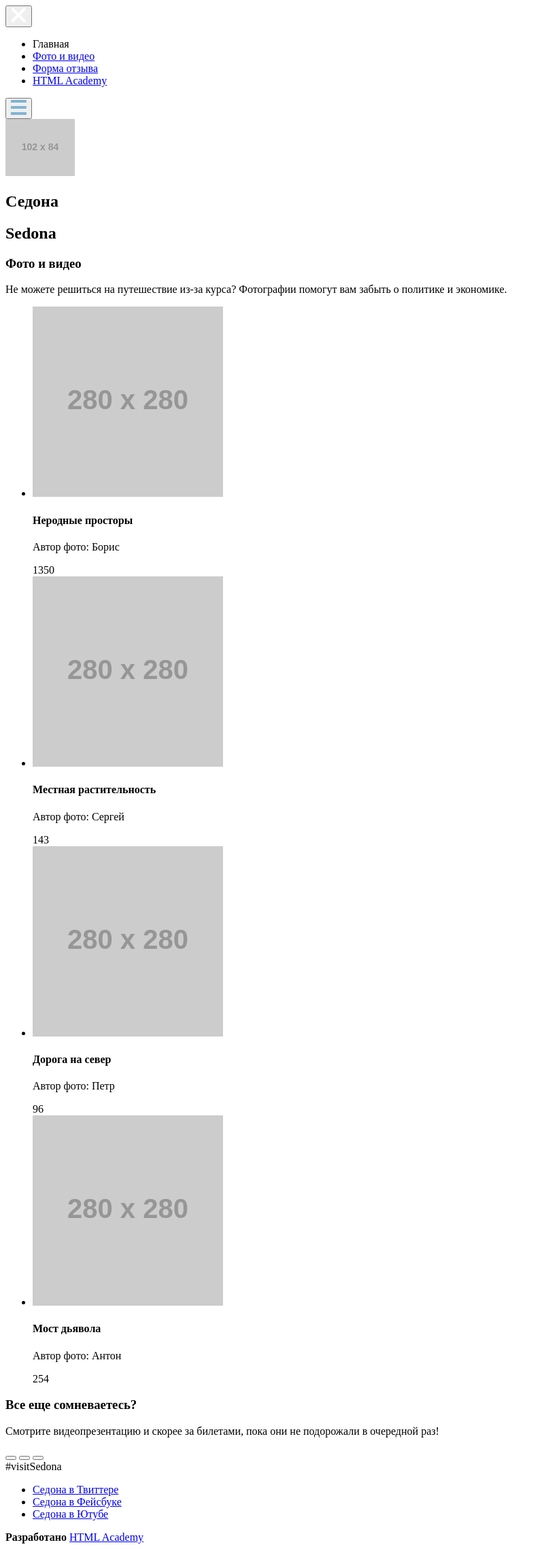
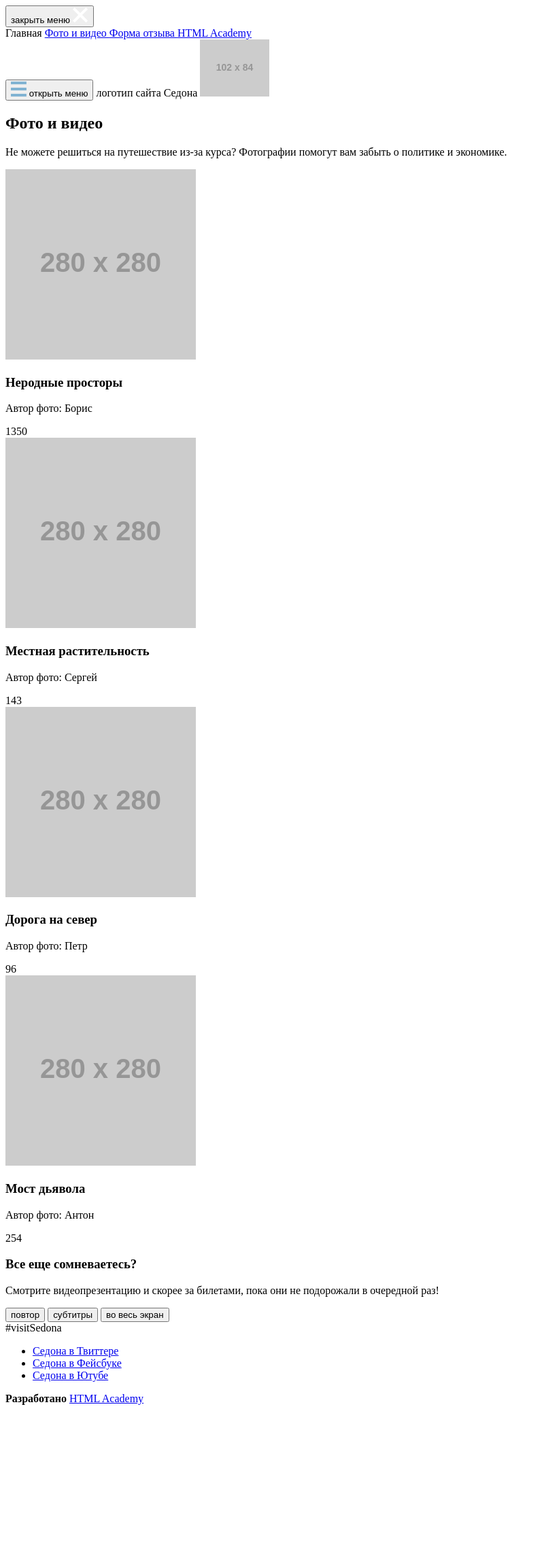
Before and after one commit to Vilmarin/1391595-sedona-20, a website: page source/photo.html in a window 1280 px wide. Shown: the whole page at 68% size, without its empty margins (0-800 px from the left). After the commit the page ends 2075 px from the top, so only its background shows below. Drawn offline with Linux system fonts and the light colour scheme; placeholder pictures from the web are drawn by us.

Commit message:
поправил замечания

```diff
--- a/source/photo.html
+++ b/source/photo.html
@@ -1,5 +1,5 @@
 <!DOCTYPE html>
-<html class="page" lang="ru">
+<html lang="ru">
 
 <head>
   <meta charset="utf-8">
@@ -9,119 +9,128 @@
 <body class="page__body">
 
   <header class="page-header page-header__wrapper">
-    <nav class="page-header__main-nav">
-      <button aria-label="закрыть меню" class="main-nav__close-button" type="button">
+
+    <button class="page-header__close-button page-header__close-button--active" type="button">
+      закрыть меню
       <svg width="23" height="23" viewbox="0 0 23 23" fill="none" xmlns="http://www.w3.org/2000/svg">
         <path
           d="M22.2 2.8L19.4 0L11.1 8.3L2.8 0L0 2.8L8.3 11.1L0 19.4L2.8 22.2L11.1 13.9L19.4 22.2L22.2 19.4L13.9 11.1L22.2 2.8Z"
           fill="white" />
       </svg>
     </button>
-      <ul class="main-nav__list">
-        <li class="main-nav__link main-nav__link--active">
-          <a>
+
+    <nav class="page-header__menu">
+      <a class="page-header__link page-header__link--active">
         Главная
       </a>
-        </li>
-        <li class="main-nav__item">
-          <a href="photo.html">
+
+      <a class="page-header__link page-header__link--active" href="photo.html">
         Фото и видео
       </a>
-        </li>
-        <li class="main-nav__item">
-          <a href="form.html">
+
+      <a class="page-header__link page-header__link--active" href="form.html">
         Форма отзыва
       </a>
-        </li>
-        <li class="main-nav__item">
-          <a href="#">
+
+      <a class="page-header__link page-header__link--active" href="#">
         HTML Academy
       </a>
-        </li>
-      </ul>
-      <button aria-label="открыть меню" class="main-nav__toggle" type="button">
+    </nav>
+
+    <button class="page-header__toggle" type="button">
       <svg width="23" height="22" viewbox="0 0 23 22" fill="none" xmlns="http://www.w3.org/2000/svg">
         <path d="M22.9 0H0V4H22.9V0Z" fill="#81B3D2" />
         <path d="M22.9 9H0V13H22.9V9Z" fill="#81B3D2" />
         <path d="M22.9 18H0V22H22.9V18Z" fill="#81B3D2" />
       </svg>
+      открыть меню
+    </button>
 
-      </button>
-    </nav>
     <a class="page-header__logo">
+      логотип сайта Седона
       <img src="https://via.placeholder.com/102x84" alt="Логотип">
     </a>
+
   </header>
 
   <main class="page-main">
     <section class="main-intro">
-      <h1 class="visually-hidden">
-        Седона
+
+      <h1 class="main-intro__title">
+        Фото и видео
       </h1>
-      <div class="intro-image">
-        <h2 class="intro-image__title">Sedona</h2>
-      </div>
-      <h3 class="main-intro__title">
-        Фото и видео
-      </h3>
+
       <p class="main-intro__description">
         Не можете решиться на путешествие из-за курса? Фотографии помогут вам забыть о политике и экономике.
       </p>
     </section>
 
     <section class="page-main__gallery gallery">
-      <div class="gallery__wrapper">
-        <ul class="gallery__list">
-          <li class="gallery__item">
-            <img src="https://via.placeholder.com/280x280" alt="Неродные просторы">
-            <h4 class="gallery__title">
+
+      <div class="gallery-item">
+        <img class="gallery__image" src="https://via.placeholder.com/280x280" alt="Неродные просторы">
+
+        <h3 class="gallery__title">
           Неродные просторы
-            </h4>
+        </h3>
+
         <p class="gallery__description">
           Автор фото: Борис
         </p>
+
         <span class="gallery__gallery-likes gallery-likes">
           1350
         </span>
-          </li>
-          <li class="gallery__item">
+      </div>
+
+      <div class="gallery-item">
         <img src="https://via.placeholder.com/280x280" alt="Местная растительность">
-            <h4 class="gallery__title">
+
+        <h3 class="gallery__title">
           Местная растительность
-            </h4>
+        </h3>
+
         <p class="gallery__description">
           Автор фото: Сергей
         </p>
+
         <span class="gallery__gallery-likes gallery-likes">
           143
         </span>
-          </li>
-          <li class="gallery__item">
+      </div>
+
+      <div class="gallery-item">
         <img src="https://via.placeholder.com/280x280" alt="Дорога на север">
-            <h4 class="gallery__title">
+
+        <h3 class="gallery__title">
           Дорога на север
-            </h4>
+        </h3>
+
         <p class="gallery__description">
           Автор фото: Петр
         </p>
         <span class="gallery__gallery-likes gallery-likes">
           96
         </span>
-          </li>
-          <li class="gallery__item">
+      </div>
+
+      <div class="gallery-item">
         <img src="https://via.placeholder.com/280x280" alt="Мост дьявола">
-            <h4 class="gallery__title">
+
+        <h3 class="gallery__title">
           Мост дьявола
-            </h4>
+        </h3>
+
         <p class="gallery__description">
           Автор фото: Антон
         </p>
-            <span class="gallery__gallery-likes gallery-likes">
+
+        <span class="gallery__gallery-divkes gallery-likes">
           254
         </span>
-          </li>
-        </ul>
       </div>
+
+
     </section>
 
     <section class="video-gallery">
@@ -131,9 +140,9 @@
       </div>
 
       <div class="video-gallery__video">
-        <button class="video-gallery__button" aria-label="повтор"></button>
-        <button class="video-gallery__button" aria-label="субтитры"></button>
-        <button class="video-gallery__button" aria-label="во весь экран"></button>
+        <button class="video-gallery__button">повтор</button>
+        <button class="video-gallery__button">субтитры</button>
+        <button class="video-gallery__button">во весь экран</button>
       </div>
 
     </section>
```
Also changed, not shown: source/form.html (+84 -79 lines), source/index.html (+62 -55 lines). Lines whose indentation alone changed are shown as unchanged.
